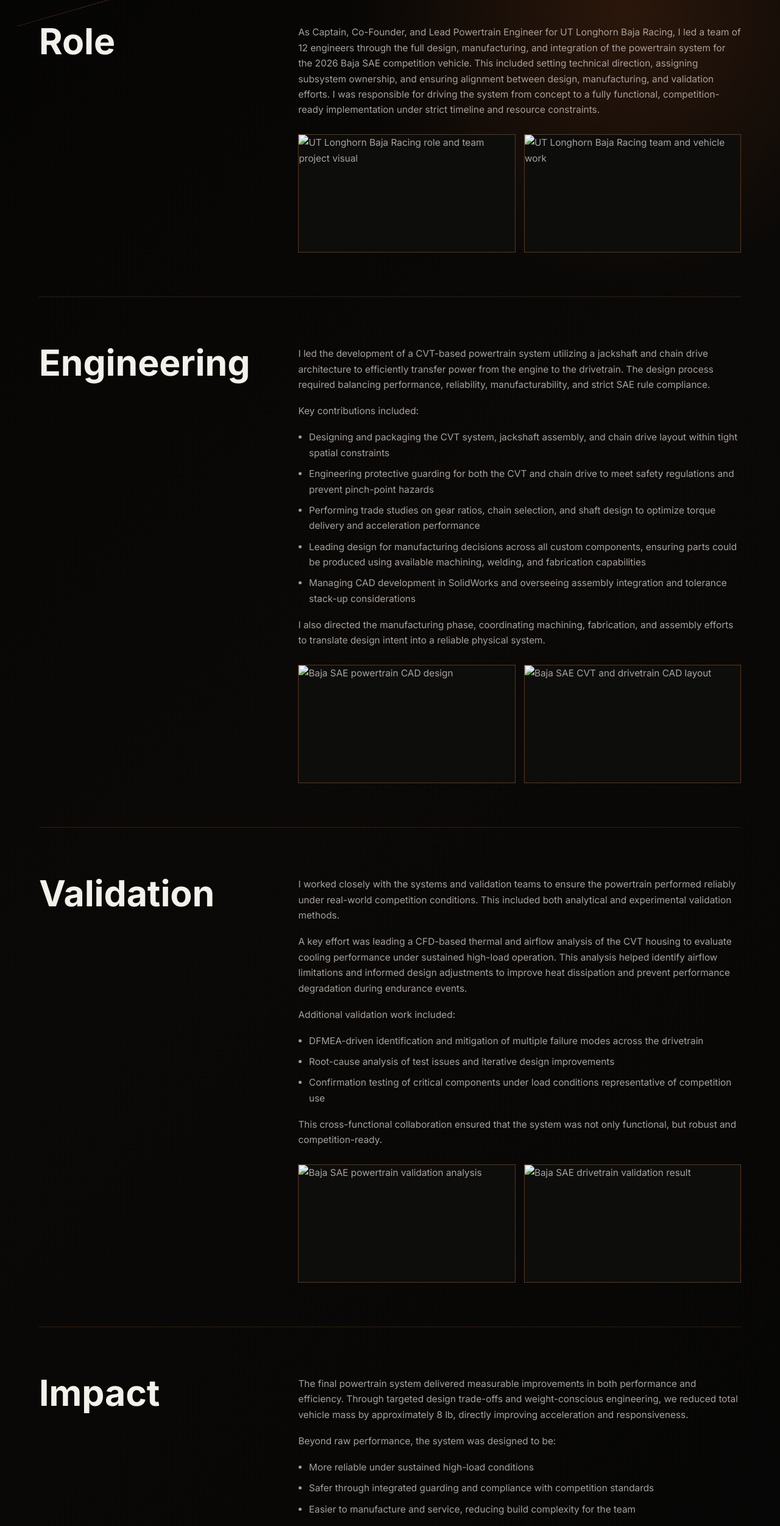
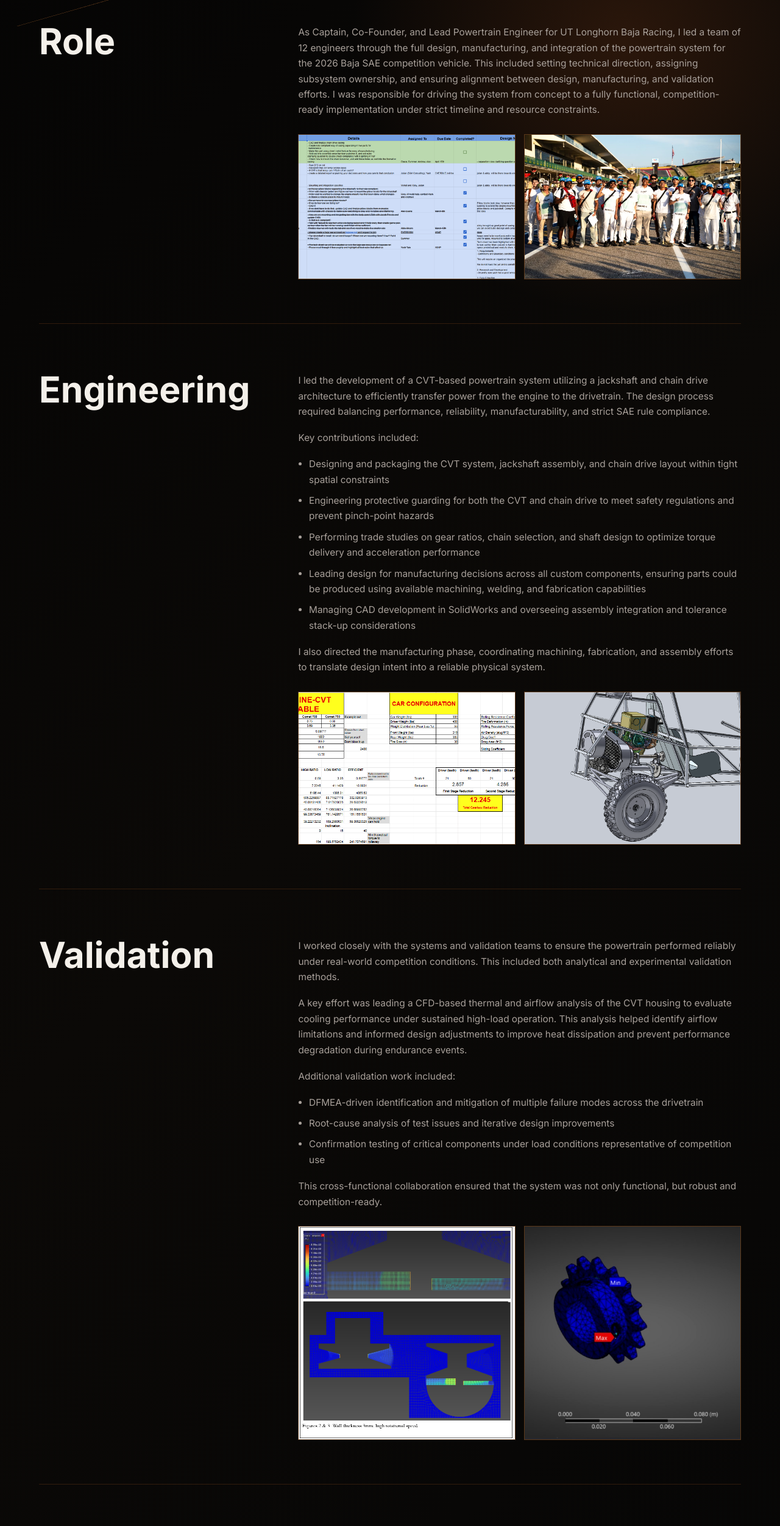
Before and after one commit to yashtate/yash-tate, a plain HTML site: page baja-powertrain.html in a window 1280 px wide. Shown: the part 757-3259 px from the top of the page at 61% size. Drawn offline with Linux system fonts and the light colour scheme.

Commit message:
Add files via upload

```diff
--- a/baja-powertrain.html
+++ b/baja-powertrain.html
@@ -24,7 +24,7 @@
         <a href="#validation">Validation</a>
         <a href="#impact">Impact</a>
       </nav>
-      <a class="resume-link" href="assets/Yash-Tate-Resume.pdf" target="_blank" rel="noreferrer">Resume</a>
+      <a class="resume-link" href="Yash-Tate-Resume.pdf" target="_blank" rel="noreferrer">Resume</a>
     </header>
 
     <main class="project-page">
@@ -63,10 +63,10 @@
             </p>
             <div class="media-grid">
               <figure class="media-frame">
-                <img class="project-image" src="assets/projects/baja-powertrain/baja-role-1.png" alt="UT Longhorn Baja Racing role and team project visual" />
+                <img class="project-image" src="baja-role-1.png" alt="UT Longhorn Baja Racing role and team project visual" />
               </figure>
               <figure class="media-frame">
-                <img class="project-image" src="assets/projects/baja-powertrain/baja-role-2.jpeg" alt="UT Longhorn Baja Racing team and vehicle work" />
+                <img class="project-image" src="baja-role-2.jpeg" alt="UT Longhorn Baja Racing team and vehicle work" />
               </figure>
             </div>
           </div>
@@ -95,10 +95,10 @@
             </p>
             <div class="media-grid">
               <figure class="media-frame">
-                <img class="project-image" src="assets/projects/baja-powertrain/baja-cad-1.png" alt="Baja SAE powertrain CAD design" />
+                <img class="project-image" src="baja-cad-1.png" alt="Baja SAE powertrain CAD design" />
               </figure>
               <figure class="media-frame">
-                <img class="project-image" src="assets/projects/baja-powertrain/baja-cad-2.png" alt="Baja SAE CVT and drivetrain CAD layout" />
+                <img class="project-image" src="baja-cad-2.png" alt="Baja SAE CVT and drivetrain CAD layout" />
               </figure>
             </div>
           </div>
@@ -131,10 +131,10 @@
             </p>
             <div class="media-grid">
               <figure class="media-frame">
-                <img class="project-image" src="assets/projects/baja-powertrain/baja-validation-1.png" alt="Baja SAE powertrain validation analysis" />
+                <img class="project-image" src="baja-validation-1.png" alt="Baja SAE powertrain validation analysis" />
               </figure>
               <figure class="media-frame">
-                <img class="project-image" src="assets/projects/baja-powertrain/baja-validation-2.png" alt="Baja SAE drivetrain validation result" />
+                <img class="project-image" src="baja-validation-2.png" alt="Baja SAE drivetrain validation result" />
               </figure>
             </div>
           </div>
```
Also changed, not shown: camping-build.html (+1 -1 lines), combat-robot.html (+1 -1 lines), index.html (+3 -3 lines), material-hybrid.html (+1 -1 lines), sidi-lab.html (+1 -1 lines), hero-yash-tate.jpeg (added), 2 other files.
